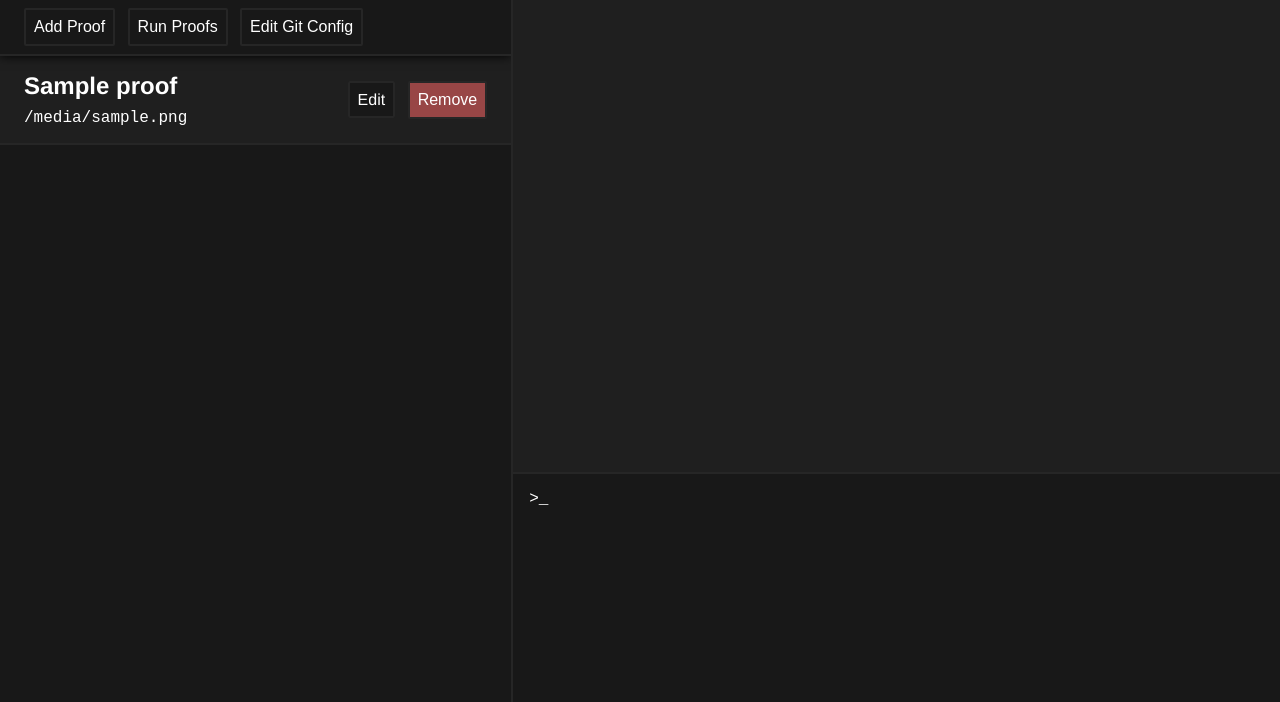
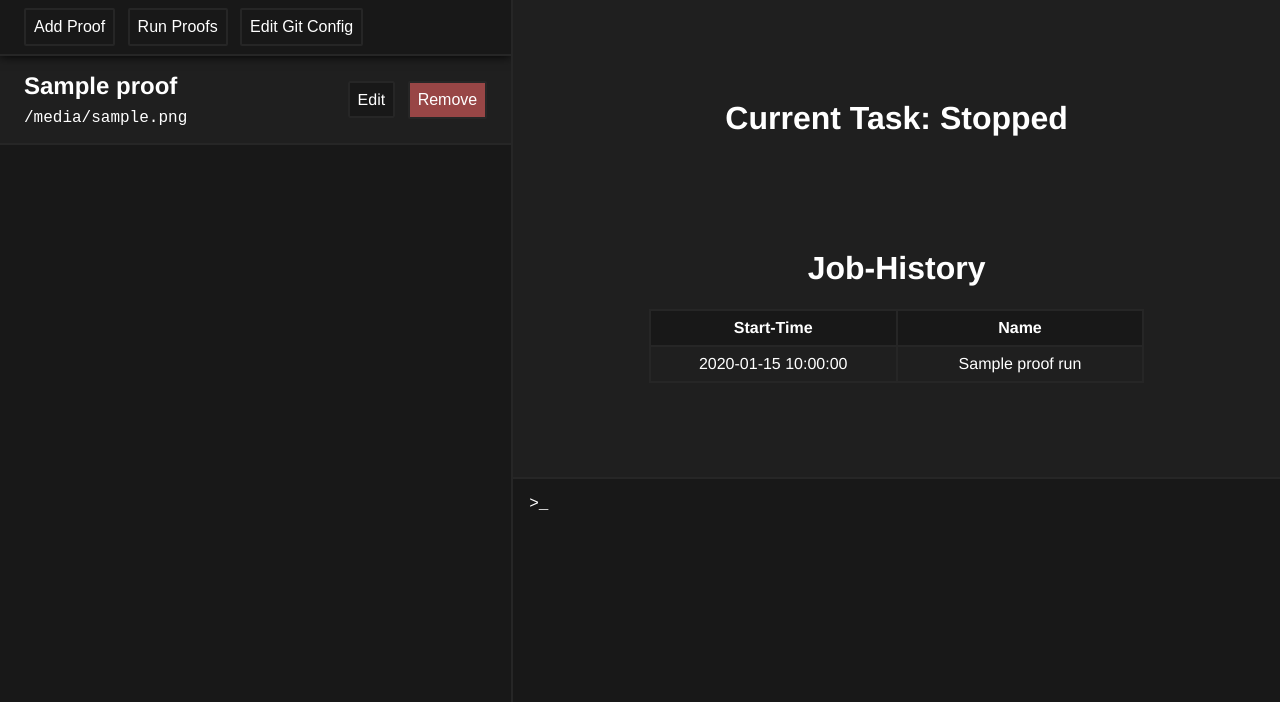
Before and after one commit to rag3047/cassis-verif, a FastAPI app: template app/templates/home.html in a window 1280 px wide. Shown: the part 98-800 px from the top of the page. Run offline with FastAPI, Linux system fonts and the light colour scheme; the template is opened without the code that fills it: most values are stand-ins (such as "Sample title", 1, 10 or a date in 2020); parts of the project's set-up code (start-up, migrations or seed data) failed here and were passed over.

Commit message:
task status

```diff
--- a/app/static/home.css
+++ b/app/static/home.css
@@ -36,9 +36,21 @@
     flex-direction: column;
 }
 
-.task-status {
+.task-overview {
     padding: 0.5rem;
     height: 70%;
+    overflow: auto;
+    display: flex;
+    flex-direction: column;
+    justify-content: space-evenly;
+
+    & h1 {
+        text-align: center;
+    }
+}
+
+.task-overview {
+    margin-bottom: 1rem;
 }
 
 .console {
@@ -71,3 +83,66 @@
 .list-item span {
     font-family: "Courier New", Courier, monospace;
 }
+
+.table {
+    margin: auto;
+    padding: 0;
+    width: 66%;
+}
+
+.table-item {
+    border-bottom: 2px solid var(--border-color);
+    border-left: 2px solid var(--border-color);
+    border-right: 2px solid var(--border-color);
+    display: flex;
+    flex-grow: 1;
+    justify-content: space-around;
+    align-items: center;
+
+    & span,
+    a {
+        margin: 0;
+        padding: 0.5rem;
+        width: 50%;
+        text-align: center;
+    }
+
+    & a {
+        color: white;
+        text-decoration: none;
+    }
+
+    & span:first-child {
+        border-right: 2px solid var(--border-color);
+    }
+}
+
+.table-item:nth-child(odd) {
+    background-color: var(--bg-dark);
+}
+
+.table-item:nth-child(even) {
+    background-color: var(--bg-light);
+}
+
+.table-item:first-child {
+    padding: 0;
+    background-color: var(--bg-dark);
+    border-top: 2px solid var(--border-color);
+
+    & h4 {
+        margin: 0;
+        width: 50%;
+        text-align: center;
+        padding: 0.5rem;
+    }
+
+    & h4:first-child {
+        border-right: 2px solid var(--border-color);
+    }
+}
+
+.center-block {
+    margin: auto;
+    width: min-content;
+}
--- a/app/static/home.js
+++ b/app/static/home.js
@@ -267,6 +267,8 @@ next_page_button.addEventListener("click", async (event) => {
 // Proof Execution
 //---------------------------------------------------------------------------------------------------------
 
+const task_status_spinner = document.querySelector(".task-status-spinner");
+
 async function run_all_proofs() {
     let response;
 
@@ -287,11 +289,61 @@ async function run_all_proofs() {
         return;
     }
 
-    // TODO: establish websocket connection, update console
+    task_status_spinner.classList.remove("hidden");
+    // TODO: refresh run table
+    await refresh_proof_runs_table();
+    // TODO: establish websocket connection, update console, update task status
+    await start_status_updater();
 }
 
 const run_proofs_button = document.querySelector("#btn-run-proofs");
 run_proofs_button.addEventListener("click", run_all_proofs);
+
+const proof_run_table = document.querySelector(".proof-runs");
+
+async function refresh_proof_runs_table() {
+    let response;
+    try {
+        response = await fetch(`api/v1/cbmc/task/runs`).then((res) => res.json());
+    } catch (err) {
+        console.error(err);
+        alert(`Failed to load proof runs, check console for details.`);
+        return;
+    }
+
+    proof_run_table.innerHTML = response
+        // TODO: fix replacement -> date formatting!
+        .map((run) => proof_run_table_item_template.replace(/{{ proof_run\.(\w+) }}/g, (match, p1) => run[p1] || ""))
+        .join("");
+}
+
+const current_task_status_indicator = document.querySelector("#current-task-status");
+
+async function start_status_updater() {
+    const current_task_status_updater = setInterval(async () => {
+        let response;
+
+        try {
+            response = await fetch(`api/v1/cbmc/task/status`).then((res) => res.json());
+        } catch (err) {
+            console.error(err);
+            current_task_status_indicator.textContent = "Unknown";
+            return;
+        }
+
+        if (response.is_running) {
+            current_task_status_indicator.textContent = "Running";
+            task_status_spinner.classList.remove("hidden");
+        } else {
+            current_task_status_indicator.textContent = "Stopped";
+            task_status_spinner.classList.add("hidden");
+            clearInterval(current_task_status_updater);
+        }
+    }, 5000);
+}
+
+// initially trigger status updater upon page load
+start_status_updater();
 
 //---------------------------------------------------------------------------------------------------------
 // Utils
@@ -319,3 +371,9 @@ const function_list_item_template = `
         </button>
     </div>
 </li>`;
+
+const proof_run_table_item_template = `
+<li class="table-item">
+    <span>{{ proof_run.start_date }}</span>
+    <a href="api/v1/cbmc/task/results/{{ proof_run.name }}">{{ proof_run.name }}</a>
+</li>`;
--- a/app/templates/home.html
+++ b/app/templates/home.html
@@ -46,7 +46,30 @@
                 </ul>
             </div>
             <div class="task">
-                <div class="task-status"></div>
+                <div class="task-overview">
+                    <div class="task-status">
+                        <h1>Current Task: <span id="current-task-status">{{ "Running" if task_status.is_running else "Stopped" }}</span></h1>
+                        <div class="task-status-spinner center-block hidden">
+                            <div class="lds-dual-ring"></div>
+                        </div>
+                    </div>
+                    <div class="task-history">
+                        <h1>Job-History</h1>
+                        <ul class="proof-runs table">
+                            <li class="table-item">
+                                <h4>Start-Time</h4>
+                                <h4>Name</h4>
+                            </li>
+                            {% for proof_run in proof_runs %}
+                            <li class="table-item">
+                                <span>{{ proof_run.start_date.strftime('%Y-%m-%d %H:%M:%S') }}</span>
+                                <!-- TODO: embed in page with navigation -->
+                                <a href="api/v1/cbmc/task/results/{{ proof_run.name }}">{{ proof_run.name }}</a>
+                            </li>
+                            {% endfor %}
+                        </ul>
+                    </div>
+                </div>
                 <div class="console">>_</div>
             </div>
         </main>
```
Also changed, not shown: app/controllers/cbmc.py (+41 -4 lines), app/pages.py (+9 -14 lines).
